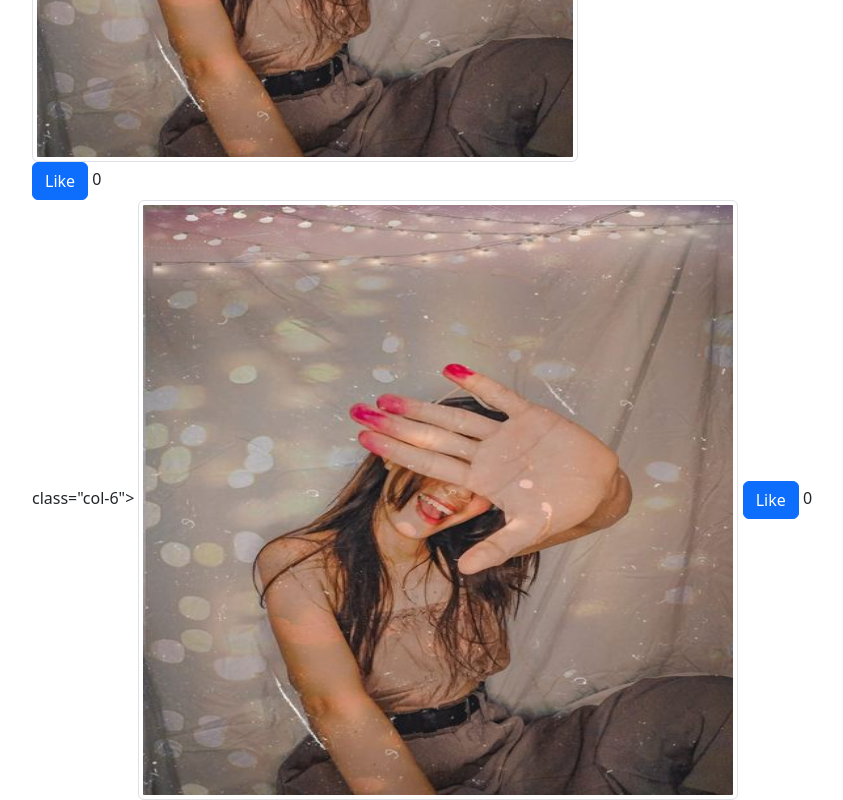
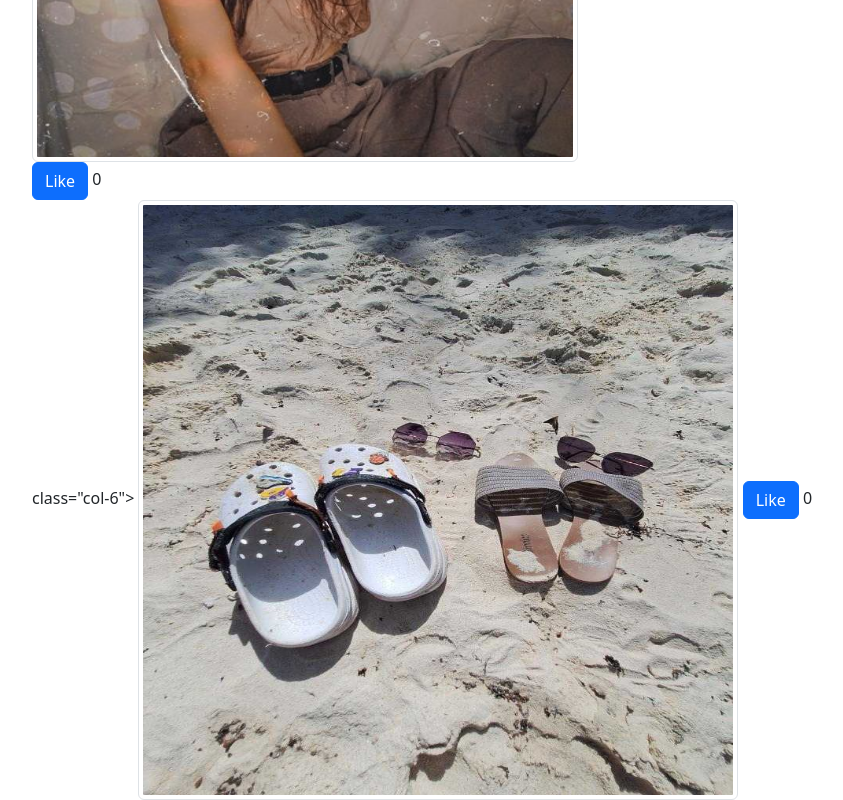
Before and after one commit to Morenojoanarose/Morenojoanarose.github.io, a plain HTML site: page index.html in a window 1280 px wide. Shown: the part 494-1294 px from the top of the page, without its empty margins (50-893 px from the left). Drawn offline with nearby package versions, Linux system fonts and the light colour scheme.

Commit message:
Update index.html

```diff
--- a/index.html
+++ b/index.html
@@ -19,11 +19,12 @@
         <ouput id="count1"> 0 </output>
         </div>
     </div> class="col-6">
-          <img src="Jaana.jpg" alt="Love" class="img-thumbnail" style="width:600px; height:600px;"/>
+          <img src="janang.jpeg" alt="Love" class="img-thumbnail" style="width:600px; height:600px;"/>
           <button type="button" class="btn btn-primary"> Like </button>
         <ouput id="count2"> 0 </output>
   </div>
 </div>
+</div>
 <script src="index.js"></script>
 </body>
 </html>
```
